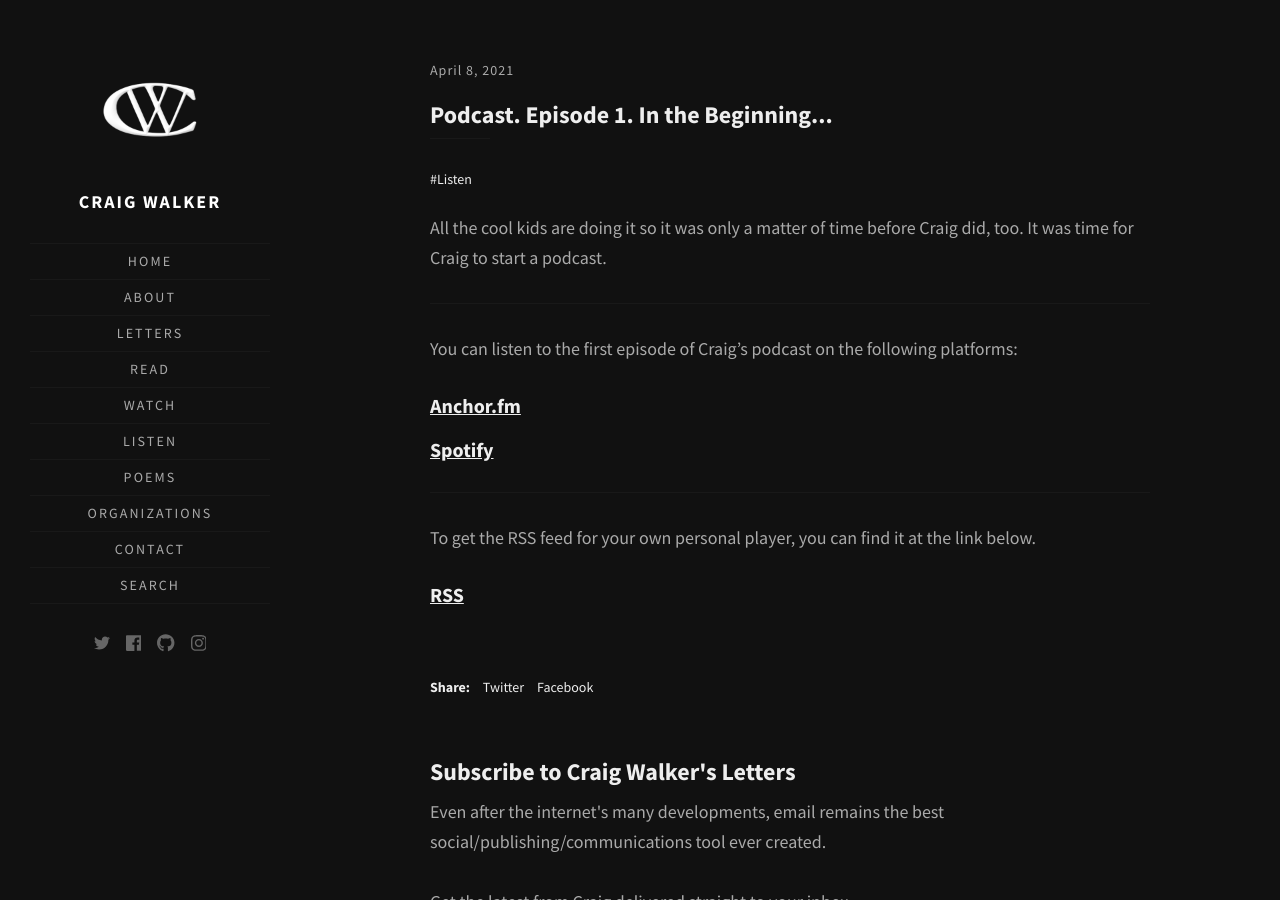
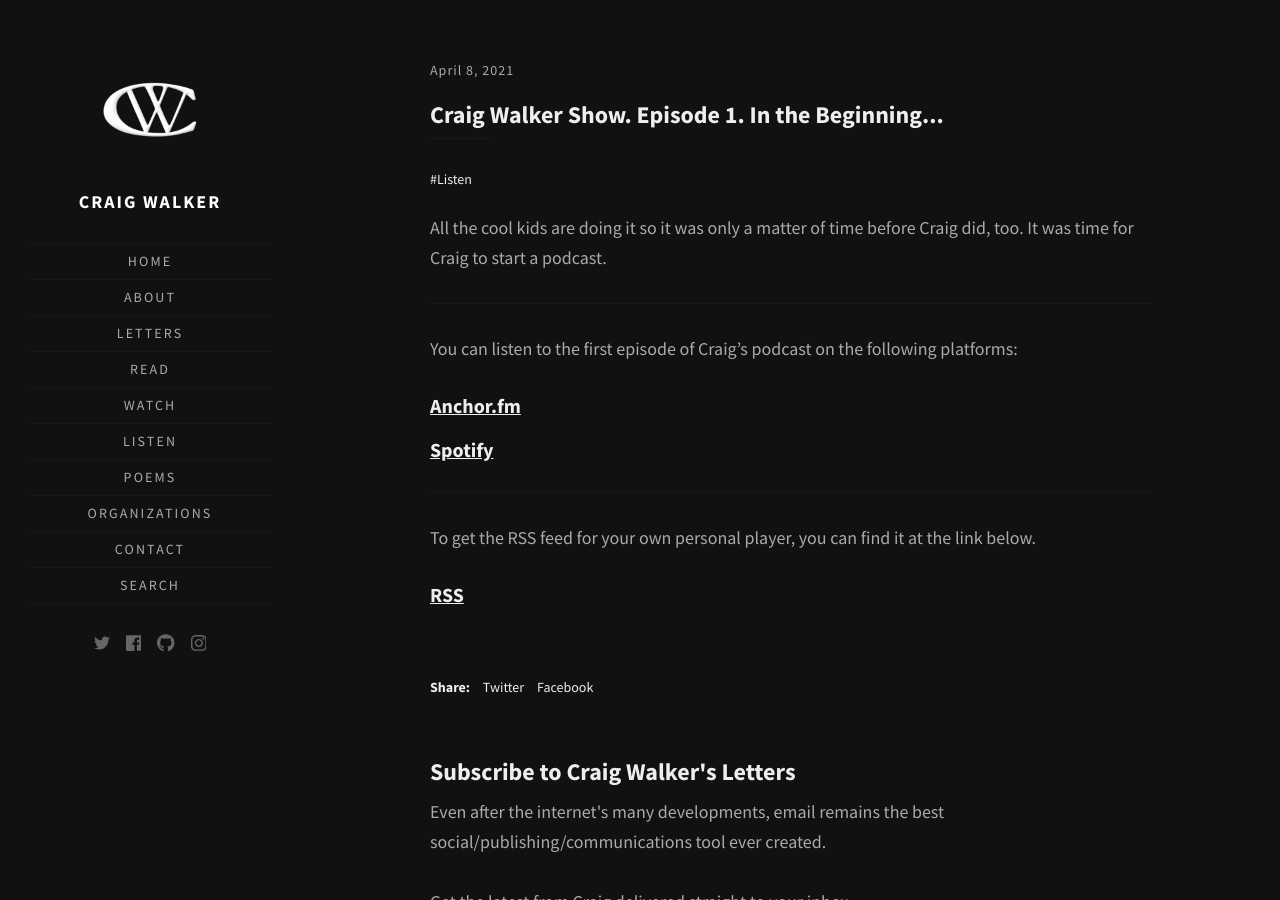
Before and after one commit to walkercraig/walkercraig, a Jekyll site: the page built from _posts/2021/2021-04-08-podcast-episode-1-in-the-beginning.md, in a window 1280 px wide and 900 px high. Built offline with Jekyll 4.4.1, drawn with Linux system fonts in a browser that asks for light colours; some web fonts are replaced.

Commit message:
Update 2021-04-08-podcast-episode-1-in-the-beginning.md

```diff
--- a/_posts/2021/2021-04-08-podcast-episode-1-in-the-beginning.md
+++ b/_posts/2021/2021-04-08-podcast-episode-1-in-the-beginning.md
@@ -1,7 +1,7 @@
 ---
 layout: post
 tag: [ Listen ]
-title: Podcast. Episode 1. In the Beginning...
+title: Craig Walker Show. Episode 1. In the Beginning...
 ---
 
 All the cool kids are doing it so it was only a matter of time before Craig did, too. It was time for Craig to start a podcast.
```
